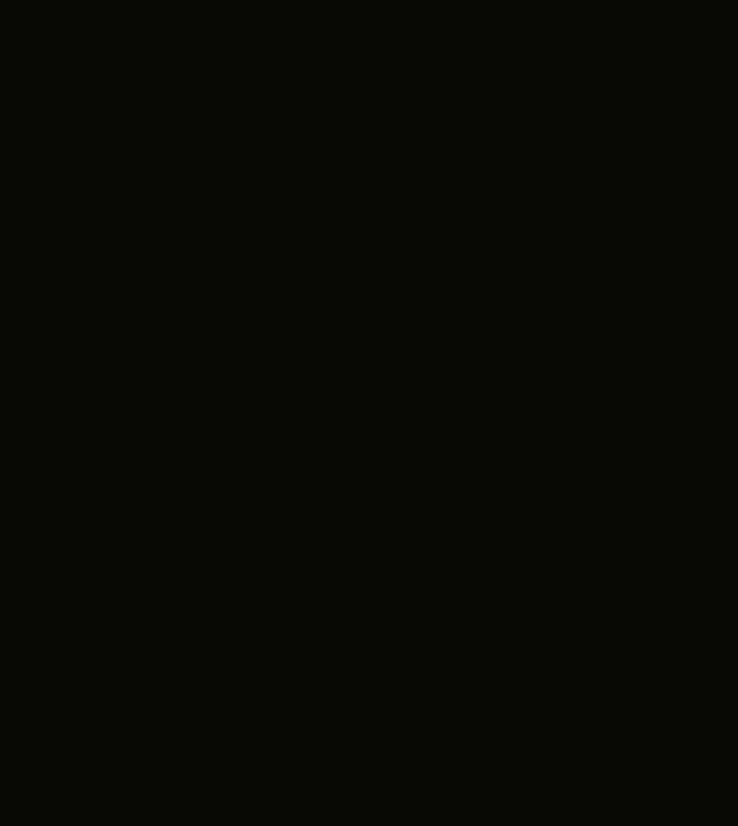
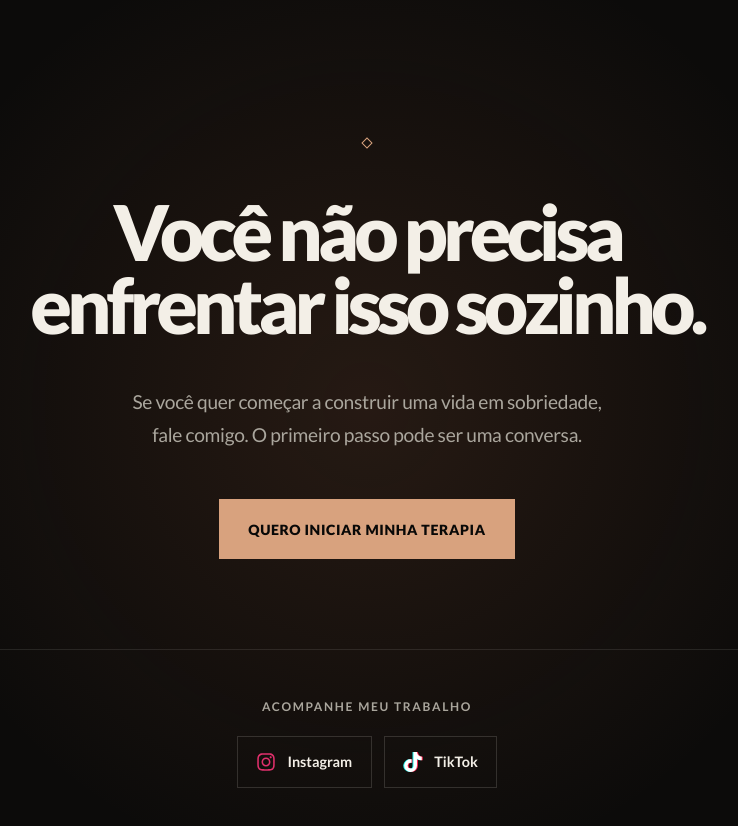
Before and after one commit to eduwiebusch/eduardo-terapeuta, a Next.js app: page / in a window 1280 px wide. Shown: the part 8000-8826 px from the top of the page, without its empty margins (273-1011 px from the left). Before the commit the page ends 8010 px from the top, so only its background shows below. Built offline with nearby package versions, Linux system fonts and the light colour scheme.

Commit message:
Add contact and social links section

```diff
--- a/app/globals.css
+++ b/app/globals.css
@@ -714,20 +714,6 @@
     #0d0c0b;
 }
 
-.session-saving {
-  display: inline-flex;
-  min-height: 2rem;
-  align-items: center;
-  margin: -1.25rem 0 1.35rem;
-  padding: 0.45rem 0.8rem;
-  background: var(--accent);
-  color: #080807;
-  font-size: 0.72rem;
-  font-weight: 900;
-  letter-spacing: 0.1em;
-  text-transform: uppercase;
-}
-
 .session-frequency-note {
   max-width: 54rem;
   margin: clamp(2rem, 4vw, 3rem) auto 0;
@@ -784,6 +770,157 @@
   color: var(--muted);
   font-size: clamp(0.88rem, 1.15vw, 0.98rem);
   line-height: 1.62;
+}
+
+.contact-section {
+  position: relative;
+  padding: clamp(6.5rem, 12vw, 11rem) clamp(1.5rem, 6vw, 6rem);
+  border-top: 1px solid rgb(243 239 231 / 8%);
+  background:
+    radial-gradient(circle at 50% 44%, rgb(188 109 69 / 15%), transparent 30rem),
+    #0c0b0a;
+}
+
+.contact-section::before {
+  position: absolute;
+  top: 0;
+  left: 50%;
+  width: min(10rem, 25vw);
+  height: 1px;
+  transform: translateX(-50%);
+  background: var(--accent);
+  content: "";
+}
+
+.contact-shell {
+  width: min(100%, 62rem);
+  margin: 0 auto;
+  text-align: center;
+}
+
+.contact-mark {
+  width: 0.5rem;
+  height: 0.5rem;
+  margin: 0 auto clamp(2rem, 4vw, 3rem);
+  border: 1px solid var(--accent-soft);
+  transform: rotate(45deg);
+}
+
+.contact-shell h2 {
+  margin: 0;
+  color: var(--foreground);
+  font-size: clamp(2.9rem, 6vw, 5.8rem);
+  font-weight: 900;
+  letter-spacing: -0.065em;
+  line-height: 0.96;
+  text-wrap: balance;
+}
+
+.contact-shell > p {
+  max-width: 40rem;
+  margin: clamp(1.75rem, 4vw, 2.75rem) auto 0;
+  color: var(--muted);
+  font-size: clamp(1.05rem, 1.5vw, 1.22rem);
+  letter-spacing: -0.015em;
+  line-height: 1.7;
+  text-wrap: balance;
+}
+
+.contact-cta {
+  display: inline-flex;
+  min-height: 3.75rem;
+  align-items: center;
+  justify-content: center;
+  margin-top: clamp(2rem, 4vw, 3rem);
+  padding: 1rem 1.75rem;
+  border: 1px solid var(--accent-soft);
+  background: var(--accent-soft);
+  color: #080807;
+  font-size: 0.88rem;
+  font-weight: 900;
+  letter-spacing: 0.045em;
+  text-decoration: none;
+  text-transform: uppercase;
+  transition:
+    transform 180ms ease,
+    border-color 180ms ease,
+    background 180ms ease,
+    box-shadow 180ms ease;
+}
+
+.contact-cta:hover {
+  transform: translateY(-2px);
+  border-color: var(--foreground);
+  background: var(--foreground);
+  box-shadow: 0 1.25rem 3.5rem rgb(188 109 69 / 24%);
+}
+
+.contact-cta:focus-visible,
+.social-link:focus-visible {
+  outline: 2px solid var(--foreground);
+  outline-offset: 5px;
+}
+
+.social-links {
+  margin-top: clamp(4rem, 7vw, 6rem);
+  padding-top: clamp(2rem, 4vw, 3rem);
+  border-top: 1px solid rgb(243 239 231 / 10%);
+}
+
+.social-links > span {
+  display: block;
+  margin-bottom: 1.25rem;
+  color: var(--muted);
+  font-size: 0.75rem;
+  font-weight: 700;
+  letter-spacing: 0.14em;
+  text-transform: uppercase;
+}
+
+.social-links > div {
+  display: flex;
+  flex-wrap: wrap;
+  justify-content: center;
+  gap: 0.75rem;
+}
+
+.social-link {
+  display: inline-flex;
+  min-height: 3.25rem;
+  align-items: center;
+  justify-content: center;
+  gap: 0.7rem;
+  padding: 0.8rem 1.15rem;
+  border: 1px solid rgb(243 239 231 / 15%);
+  color: var(--foreground);
+  font-size: 0.9rem;
+  font-weight: 700;
+  text-decoration: none;
+  transition:
+    transform 180ms ease,
+    border-color 180ms ease,
+    background 180ms ease;
+}
+
+.social-link svg {
+  width: 1.25rem;
+  height: 1.25rem;
+  flex: 0 0 auto;
+}
+
+.social-link:hover {
+  transform: translateY(-2px);
+  border-color: rgb(243 239 231 / 36%);
+  background: rgb(243 239 231 / 5%);
+}
+
+.instagram-link svg {
+  color: #e1306c;
+}
+
+.tiktok-link svg {
+  color: #fff;
+  filter: drop-shadow(-1px 0 #25f4ee) drop-shadow(1px 0 #fe2c55);
 }
 
 .hero-mark,
@@ -985,6 +1122,26 @@
   .urgent-support-heading h3 {
     font-size: clamp(2.25rem, 11vw, 3.35rem);
   }
+
+  .contact-section {
+    padding: 6.5rem 1.5rem;
+  }
+
+  .contact-shell h2 {
+    font-size: clamp(2.7rem, 13vw, 4rem);
+  }
+
+  .contact-cta {
+    width: 100%;
+  }
+
+  .social-links > div {
+    flex-direction: column;
+  }
+
+  .social-link {
+    width: 100%;
+  }
 }
 
 @media (min-width: 641px) and (max-width: 900px) {
--- a/app/page.tsx
+++ b/app/page.tsx
@@ -1,3 +1,5 @@
+import { FaInstagram, FaTiktok } from "react-icons/fa6";
+
 export default function Home() {
   return (
     <main className="landing-page">
@@ -346,7 +348,6 @@
               className="session-option session-option-featured"
               aria-labelledby="package-title"
             >
-              <span className="session-saving">R$ 100 por sessão</span>
               <h3 id="package-title">Pacote antecipado</h3>
 
               <p className="session-price">
@@ -391,6 +392,52 @@
           </aside>
         </div>
       </section>
+
+      <section className="contact-section" aria-labelledby="contact-title">
+        <div className="contact-shell">
+          <div className="contact-mark" aria-hidden="true" />
+          <h2 id="contact-title">Você não precisa enfrentar isso sozinho.</h2>
+          <p>
+            Se você quer começar a construir uma vida em sobriedade, fale comigo.
+            O primeiro passo pode ser uma conversa.
+          </p>
+
+          <a
+            className="contact-cta"
+            href="https://wa.me/5592991673738"
+            target="_blank"
+            rel="noopener noreferrer"
+          >
+            Quero iniciar minha terapia
+          </a>
+
+          <div className="social-links" aria-label="Redes sociais">
+            <span>Acompanhe meu trabalho</span>
+            <div>
+              <a
+                className="social-link instagram-link"
+                href="https://www.instagram.com/eduwiebusch/"
+                target="_blank"
+                rel="noopener noreferrer"
+                aria-label="Instagram de Eduardo Wiebusch"
+              >
+                <FaInstagram aria-hidden="true" />
+                <span>Instagram</span>
+              </a>
+              <a
+                className="social-link tiktok-link"
+                href="https://www.tiktok.com/@eduwiebusch"
+                target="_blank"
+                rel="noopener noreferrer"
+                aria-label="TikTok de Eduardo Wiebusch"
+              >
+                <FaTiktok aria-hidden="true" />
+                <span>TikTok</span>
+              </a>
+            </div>
+          </div>
+        </div>
+      </section>
     </main>
   );
 }
--- a/package.json
+++ b/package.json
@@ -17,7 +17,8 @@
     "drizzle-orm": "0.45.2",
     "next": "16.2.6",
     "react": "19.2.6",
-    "react-dom": "19.2.6"
+    "react-dom": "19.2.6",
+    "react-icons": "^5.7.0"
   },
   "devDependencies": {
     "@cloudflare/vite-plugin": "1.37.1",
```
Also changed, not shown: 2 other files (tests, documents, lock files or other folders).
